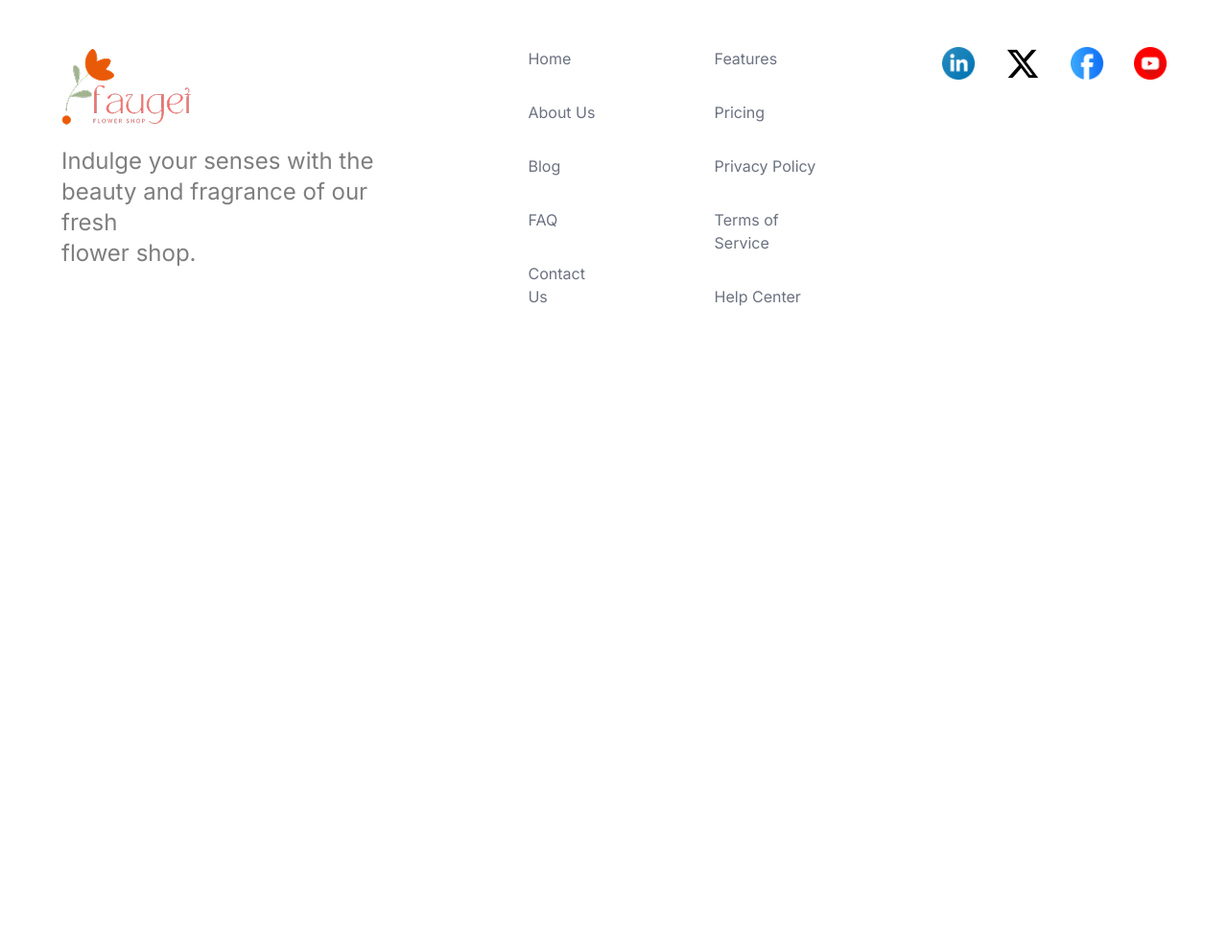
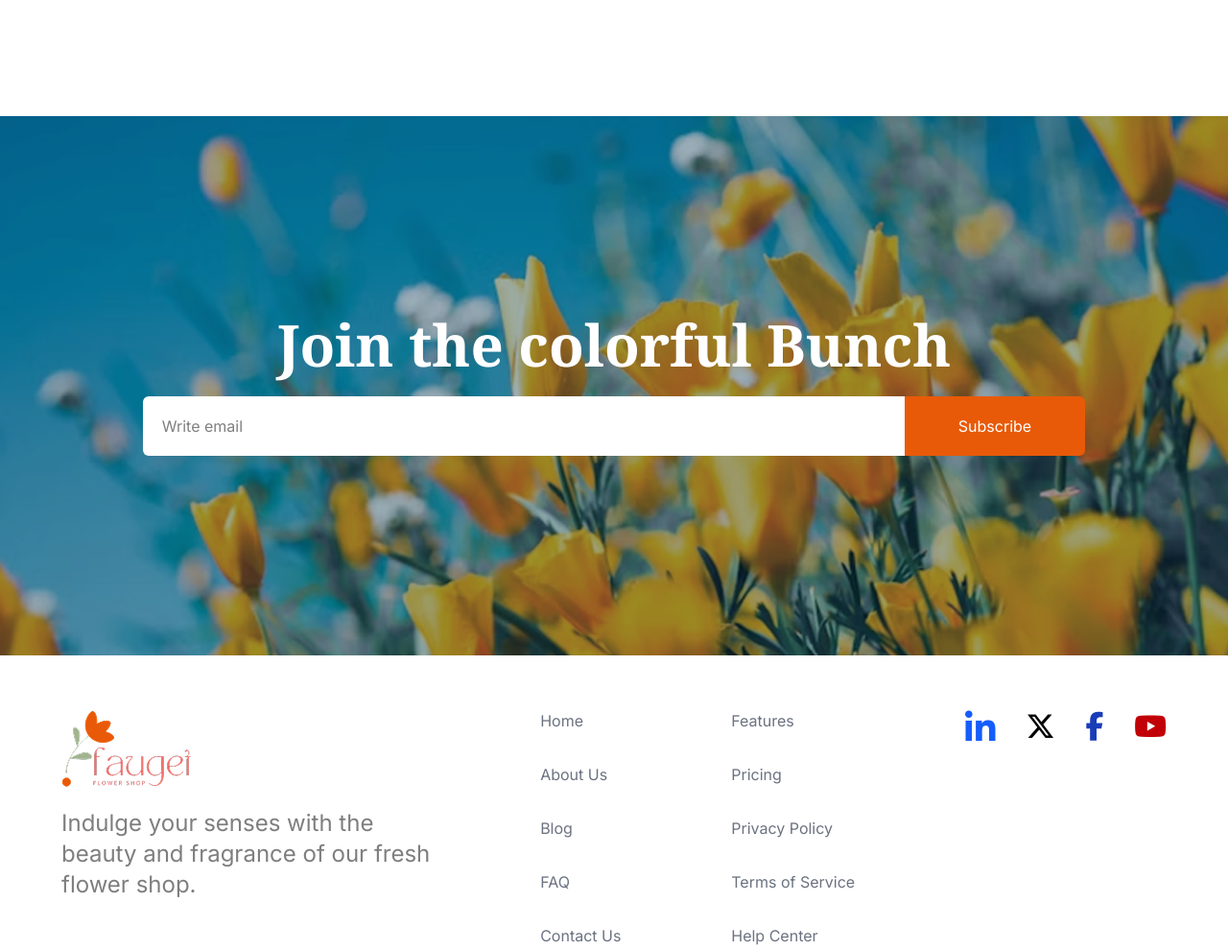
Before and after one commit to mongooseintown/PH-A-02, a plain HTML site: page index.html in a window 1280 px wide. Shown: the part 2720-3710 px from the top of the page at 96% size. Before the commit the page ends 3097 px from the top, so only its background shows below. Drawn offline with nearby package versions, Linux system fonts and the light colour scheme.

Commit message:
Join section updated

```diff
--- a/index.html
+++ b/index.html
@@ -164,6 +164,20 @@
                     </ul>
                 </div>
             </section>
+            <!-- Join Section -->
+            <section
+                class="bg-[url(/assets/news-letter-bg.png)] bg-cover bg-center bg-no-repeat  py-28 lg:py-52 text-center flex flex-col gap-6 mt-10 lg:mt-32">
+                <h1 class="font-(family-name:--notoserifFont) font-bold text-xl lg:text-6xl text-[#FFFFFF]">Join the
+                    colorful Bunch</h1>
+                <form action="/subscribe" method="POST" class="flex justify-center">
+                    <div class="flex gap-0">
+                        <input type="email" name="email" placeholder="Write email" required
+                            class="py-[19px] pl-5 lg:pr-[540px] bg-white focus:outline-none focus:ring-0 focus:border-transparent border-none placeholder:text-base rounded-l-md" />
+                        <input type="submit" value="Subscribe"
+                            class="border px-3 py-[19px] lg:px-14 rounded-r-md cursor-pointer border-none bg-[#E95A08] text-white" />
+                    </div>
+                </form>
+            </section>
             <!-- Footer Section -->
             <footer class="">
                 <div class="w-[90%] m-auto   flex flex-col gap-5 py-14   lg:flex-row lg:justify-between lg:gap-28">
@@ -197,18 +211,18 @@
                         <a href="#" class="">Help Center</a>
                     </div>
                     <!-- Social Icons -->
-                    <div class="flex flex-row gap-8">
-                        <a href="#" class="">
-                            <img src="./assets/icon-linkedin.png" alt="">
+                    <div class="flex flex-row gap-8 text-xl lg:text-3xl">
+                        <a href="#" class="text-blue-600 text-2xl lg:text-4xl">
+                            <i class="fa-brands fa-linkedin-in"></i>
                         </a>
                         <a href="#" class="">
-                            <i class="fa-brands fa-x-twitter text-4xl"></i>
+                            <i class="fa-brands fa-x-twitter"></i>
                         </a>
-                        <a href="#" class="">
-                            <img src="./assets/icon-facebook.png" alt="">
+                        <a href="#" class="text-blue-800">
+                            <i class="fa-brands fa-facebook-f"></i>
                         </a>
-                        <a href="#" class="">
-                            <img src="./assets/icon-youtube.png" alt="">
+                        <a href="#" class="text-red-700">
+                            <i class="fa-brands fa-youtube"></i>
                         </a>
                     </div>
                 </div>
```
